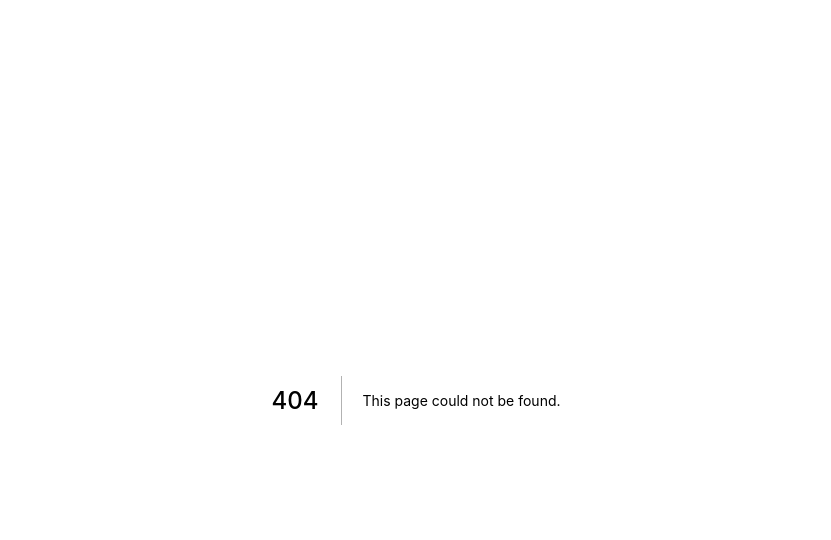
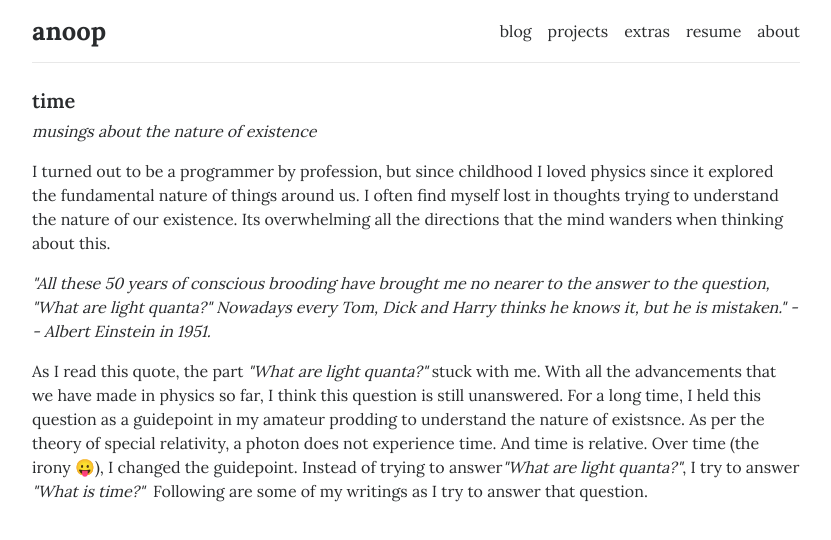
Before and after one commit to helloanoop/helloanoop.com, a Next.js app: page /time in a window 1280 px wide. Before the commit this address had no page. Shown: the top 540 px of the page, without its empty margins (224-1055 px from the left). Built offline with nearby package versions, Linux system fonts and the light colour scheme.

Commit message:
page: time

```diff
--- a/src/pages/documentaries.js
+++ b/src/pages/documentaries.js
@@ -19,10 +19,11 @@ export default function Index() {
                 <a target="_blank" rel="noreferrer" href="www.notebase.com">AlphaGo By Deepmind</a>
                 <div className='mt-2'>
                     What I enjoyed the most was not the details about AlphaGo and how it beat the world's best Go Player 4-1.
-                    It was rather learning about Lee Sedol, and the way he carried himself throughout. His sheer skill and love towards his craft.
+                    It was rather getting to know Lee Sedol, and the way he carried himself throughout. His sheer skill and love towards his craft.
                     The humility with which he handled each loss.
                     Imagine losing 3-0, and going for a press conference and handling it with absolute grace and class.
                     And his comeback when he won the 4th game, tears rolled down my eyes as I watched it.
+                    The documentary is also a fine example of filmaking and story telling.
                 </div>
             </li>
           </ul>
--- a/src/pages/extras.js
+++ b/src/pages/extras.js
@@ -16,7 +16,8 @@ export default function Index() {
         <div className="page-content">
           <h2>All the little 'extras' that don't fit as posts unto themselves.</h2>
           <ul className="mt-4">
-            <li>📽 <Link href="/documentaries">documentaries</Link></li>
+            <li>📽&nbsp;<Link href="/documentaries">documentaries</Link></li>
+            <li className="mt-2">⌛&nbsp;<Link href="/time">time</Link></li>
           </ul>
         </div>
       </main>
--- /dev/null
+++ b/src/pages/time.js
@@ -0,0 +1,38 @@
+import Head from 'next/head';
+import Header from 'components/Header';
+
+export default function Index() {
+  return (
+    <>
+      <Head>
+        <title>Anoop</title>
+        <meta name="description" />
+        <link rel="icon" href="/favicon.ico" />
+      </Head>
+
+      <Header />
+      <main className="page page-goodies">
+        <div className="page-content">
+          <h2 className='font-semibold text-xl'>time</h2>
+          <h4 className='italic mt-1'>musings about the nature of existence</h4>
+
+          <div className='mt-4'>
+            I turned out to be a programmer by profession, but since childhood I loved physics since it explored the fundamental nature of things around us.
+            I often find myself lost in thoughts trying to understand the nature of our existence. Its overwhelming all the directions that the mind wanders when thinking about this.
+          </div>
+
+          <div className='mt-4 italic'>
+            "All these 50 years of conscious brooding have brought me no nearer to the answer to the question, "What are light quanta?" Nowadays every Tom, Dick and Harry thinks he knows it, but he is mistaken." -- Albert Einstein in 1951.
+          </div>
+          <div className='mt-4'>
+            As I read this quote, the part <span className='italic'>"What are light quanta?"</span> stuck with me. With all the advancements that we have made in physics so far, I think this question is still unanswered.
+            For a long time, I held this question as a guidepoint in my amateur prodding to understand the nature of existsnce.
+            As per the theory of special relativity, a photon does not experience time. And time is relative. Over time (the irony 😛), I changed the guidepoint.
+            Instead of trying to answer<span className='italic'>"What are light quanta?"</span>, I try to answer <span className='italic'>"What is time?"</span>&nbsp;
+            Following are some of my writings as I try to answer that question.
+          </div>
+        </div>
+      </main>
+    </>
+  );
+};
```
